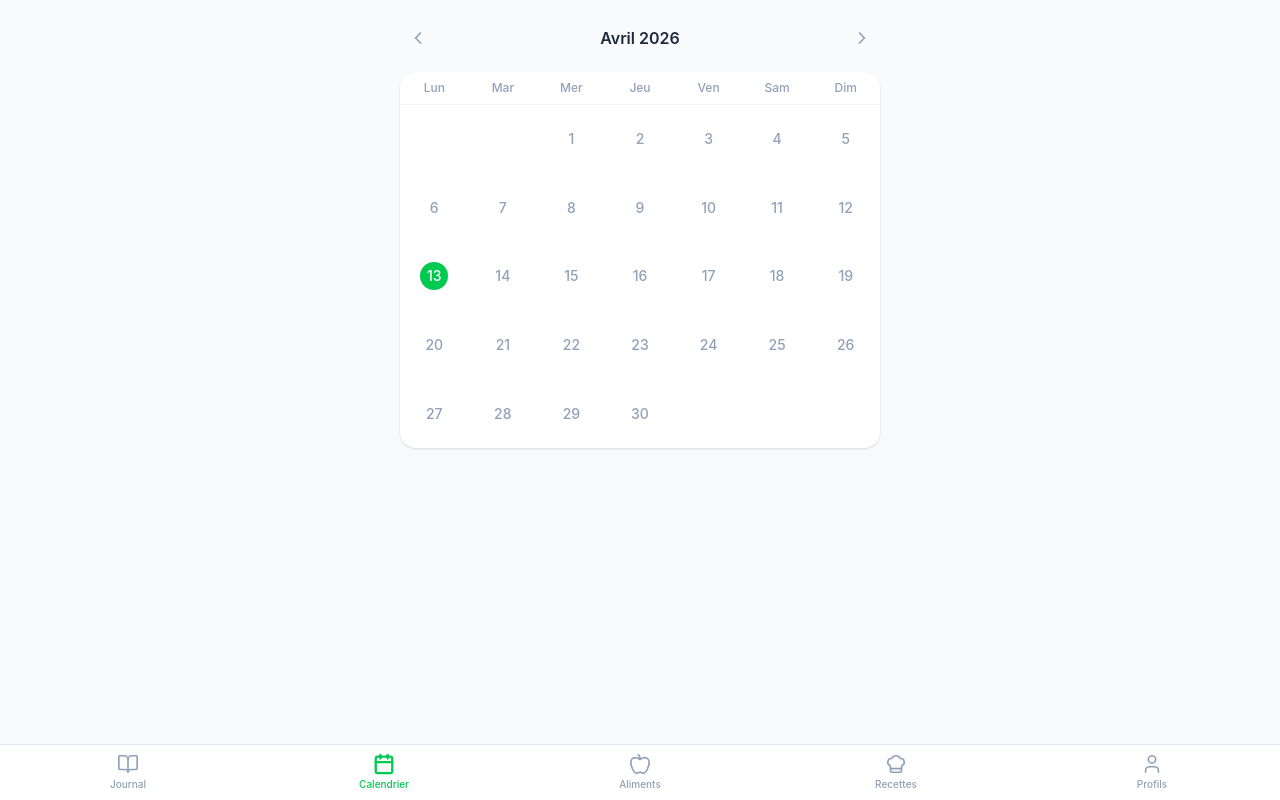
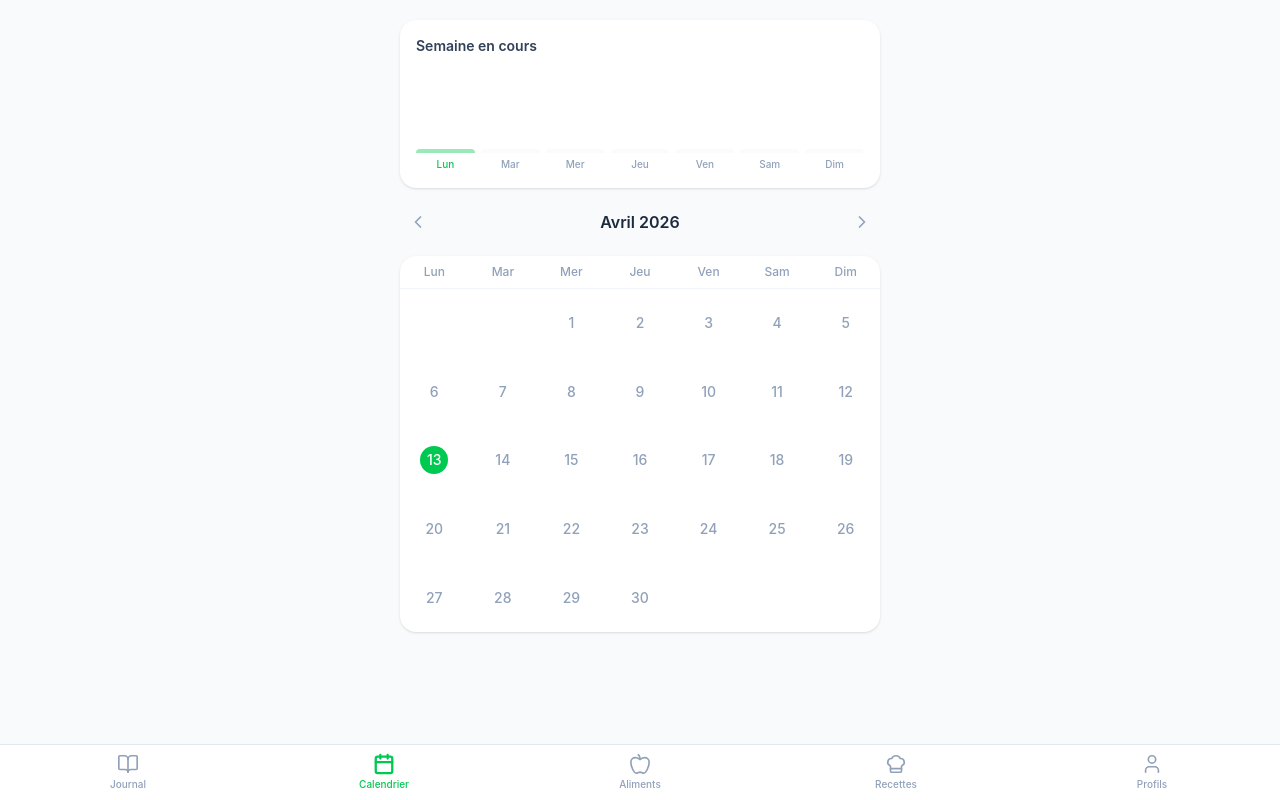
Before and after one commit to Benjzz/nutrilocal, a Next.js app: page /calendrier in a window 1280 px wide. Built offline with nearby package versions, Linux system fonts and the light colour scheme; no server answers.

Commit message:
feat: graphique semaine + fix calendrier timezone

```diff
--- a/src/app/calendrier/page.tsx
+++ b/src/app/calendrier/page.tsx
@@ -21,9 +21,26 @@ export default function CalendrierPage() {
   const supabase = createClient()
 
   const today = new Date()
+  const todayStr = formatDate(today)
+
   const [viewYear, setViewYear] = useState(today.getFullYear())
   const [viewMonth, setViewMonth] = useState(today.getMonth())
   const [monthLogs, setMonthLogs] = useState<DayLog[]>([])
+  const [weekLogs, setWeekLogs] = useState<DayLog[]>([])
+
+  // Dates de la semaine en cours (lundi → dimanche)
+  const weekDates = useMemo(() => {
+    const dow = today.getDay()
+    const diff = dow === 0 ? -6 : 1 - dow
+    const monday = new Date(today)
+    monday.setDate(today.getDate() + diff)
+    return Array.from({ length: 7 }, (_, i) => {
+      const d = new Date(monday)
+      d.setDate(monday.getDate() + i)
+      return formatDate(d)
+    })
+  // eslint-disable-next-line react-hooks/exhaustive-deps
+  }, [todayStr])
 
   // Charger les logs du mois affiché
   useEffect(() => {
@@ -43,19 +60,42 @@ export default function CalendrierPage() {
       })
   }, [activeProfileId, viewYear, viewMonth, supabase])
 
+  // Charger les logs de la semaine en cours
+  useEffect(() => {
+    if (!activeProfileId || weekDates.length === 0) return
+    supabase
+      .from('day_logs')
+      .select('*')
+      .eq('profile_id', activeProfileId)
+      .gte('date', weekDates[0])
+      .lte('date', weekDates[6])
+      .then(({ data }) => {
+        if (data) setWeekLogs(data as DayLog[])
+      })
+  }, [activeProfileId, weekDates, supabase])
+
   const logByDate = useMemo(() => {
     const map = new Map<string, DayLog>()
     for (const log of monthLogs) map.set(log.date, log)
     return map
   }, [monthLogs])
 
+  const weekLogByDate = useMemo(() => {
+    const map = new Map<string, DayLog>()
+    for (const log of weekLogs) map.set(log.date, log)
+    return map
+  }, [weekLogs])
+
+  function getCaloriesForLog(log: DayLog | undefined): number | null {
+    if (!log || log.meals.length === 0) return null
+    const total = sumMacros(
+      log.meals.flatMap((m) => m.items.map((item) => calculateItemMacros(item, ingredients, recipes)))
+    ).calories
+    return total || null
+  }
+
   function getCaloriesForDate(dateStr: string): number | null {
-    const log = logByDate.get(dateStr)
-    if (!log || log.meals.length === 0) return null
-    const allMacros = log.meals.flatMap((m) =>
-      m.items.map((item) => calculateItemMacros(item, ingredients, recipes))
-    )
-    return sumMacros(allMacros).calories
+    return getCaloriesForLog(logByDate.get(dateStr))
   }
 
   function navigateMonth(delta: number) {
@@ -71,13 +111,11 @@ export default function CalendrierPage() {
   const calendarDays = useMemo(() => {
     const firstDay = new Date(viewYear, viewMonth, 1)
     const lastDay = new Date(viewYear, viewMonth + 1, 0)
-    // Lundi = 0, ..., Dimanche = 6
     let startDow = firstDay.getDay() - 1
     if (startDow < 0) startDow = 6
     const days: (number | null)[] = []
     for (let i = 0; i < startDow; i++) days.push(null)
     for (let d = 1; d <= lastDay.getDate(); d++) days.push(d)
-    // Compléter la grille à un multiple de 7
     while (days.length % 7 !== 0) days.push(null)
     return days
   }, [viewYear, viewMonth])
@@ -88,11 +126,56 @@ export default function CalendrierPage() {
     router.push('/')
   }
 
-  const todayStr = formatDate(today)
+  // Données semaine pour le graphique
+  const weekCalories = weekDates.map((d) => getCaloriesForLog(weekLogByDate.get(d)))
+  const weekMax = Math.max(...weekCalories.filter((c): c is number => c !== null), 1)
 
   return (
     <div className="px-4 pt-5 pb-4 space-y-4">
       <ProfileSwitcher />
+
+      {/* Graphique semaine en cours */}
+      <div className="bg-white rounded-2xl shadow-sm p-4">
+        <h3 className="text-sm font-semibold text-slate-700 mb-4">Semaine en cours</h3>
+        <div className="flex items-end gap-1.5" style={{ height: 100 }}>
+          {weekDates.map((dateStr, i) => {
+            const cal = weekCalories[i]
+            const isToday = dateStr === todayStr
+            const barHeight = cal ? Math.max((cal / weekMax) * 80, 6) : 0
+            const isPast = dateStr < todayStr
+
+            return (
+              <div
+                key={dateStr}
+                className="flex-1 flex flex-col items-center justify-end gap-1 h-full cursor-pointer"
+                onClick={() => { setCurrentDate(dateStr); router.push('/') }}
+              >
+                {/* Valeur */}
+                <span className={`text-[9px] font-medium leading-none ${cal ? (isToday ? 'text-green-500' : 'text-slate-500') : 'text-transparent'}`}>
+                  {cal ?? 0}
+                </span>
+                {/* Barre */}
+                <div className="w-full flex flex-col justify-end" style={{ height: 80 }}>
+                  <div
+                    className={`w-full rounded-t-md transition-all ${
+                      isToday
+                        ? 'bg-green-500'
+                        : cal
+                        ? isPast ? 'bg-slate-300' : 'bg-slate-200'
+                        : 'bg-slate-100'
+                    }`}
+                    style={{ height: barHeight || 4, opacity: barHeight ? 1 : 0.4 }}
+                  />
+                </div>
+                {/* Jour */}
+                <span className={`text-[10px] font-medium ${isToday ? 'text-green-500' : 'text-slate-400'}`}>
+                  {DAYS_FR[i]}
+                </span>
+              </div>
+            )
+          })}
+        </div>
+      </div>
 
       {/* Month navigation */}
       <div className="flex items-center justify-between">
@@ -109,7 +192,6 @@ export default function CalendrierPage() {
 
       {/* Calendar grid */}
       <div className="bg-white rounded-2xl shadow-sm overflow-hidden">
-        {/* Day headers */}
         <div className="grid grid-cols-7 border-b border-slate-100">
           {DAYS_FR.map((d) => (
             <div key={d} className="text-center text-xs font-medium text-slate-400 py-2">
@@ -118,7 +200,6 @@ export default function CalendrierPage() {
           ))}
         </div>
 
-        {/* Days */}
         <div className="grid grid-cols-7">
           {calendarDays.map((day, idx) => {
             if (!day) {
@@ -162,7 +243,7 @@ export default function CalendrierPage() {
         </div>
       </div>
 
-      {/* Month summary */}
+      {/* Résumé du mois (sans moyenne calories) */}
       {monthLogs.length > 0 && (
         <div className="bg-white rounded-2xl shadow-sm p-4">
           <h3 className="text-sm font-semibold text-slate-700 mb-3">Résumé du mois</h3>
@@ -177,22 +258,6 @@ export default function CalendrierPage() {
                 {monthLogs.filter((l) => l.day_type === 'training').length}
               </p>
             </div>
-            <div className="bg-slate-50 rounded-xl p-3 col-span-2">
-              <p className="text-xs text-slate-500">Moy. calories / jour</p>
-              <p className="text-xl font-bold text-orange-500">
-                {Math.round(
-                  monthLogs.reduce((acc, log) => {
-                    const cals = sumMacros(
-                      log.meals.flatMap((m) =>
-                        m.items.map((item) => calculateItemMacros(item, ingredients, recipes))
-                      )
-                    ).calories
-                    return acc + cals
-                  }, 0) / monthLogs.length
-                )}{' '}
-                kcal
-              </p>
-            </div>
           </div>
         </div>
       )}
```
